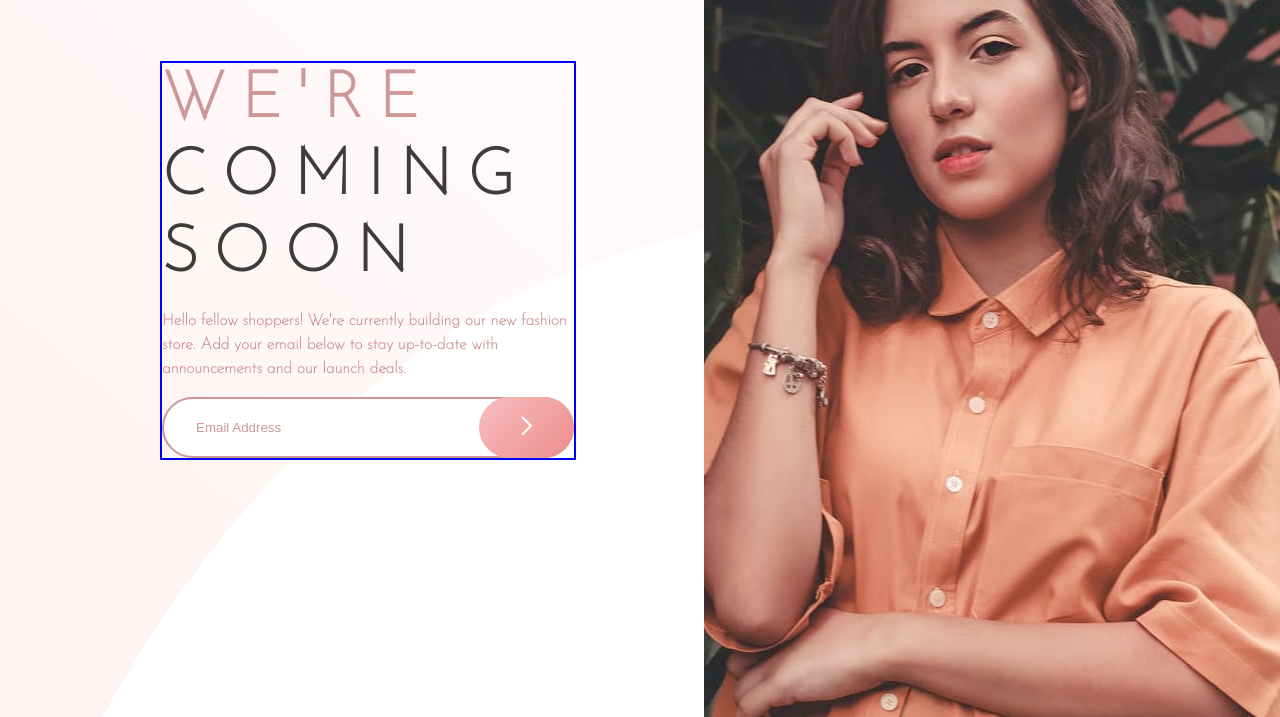
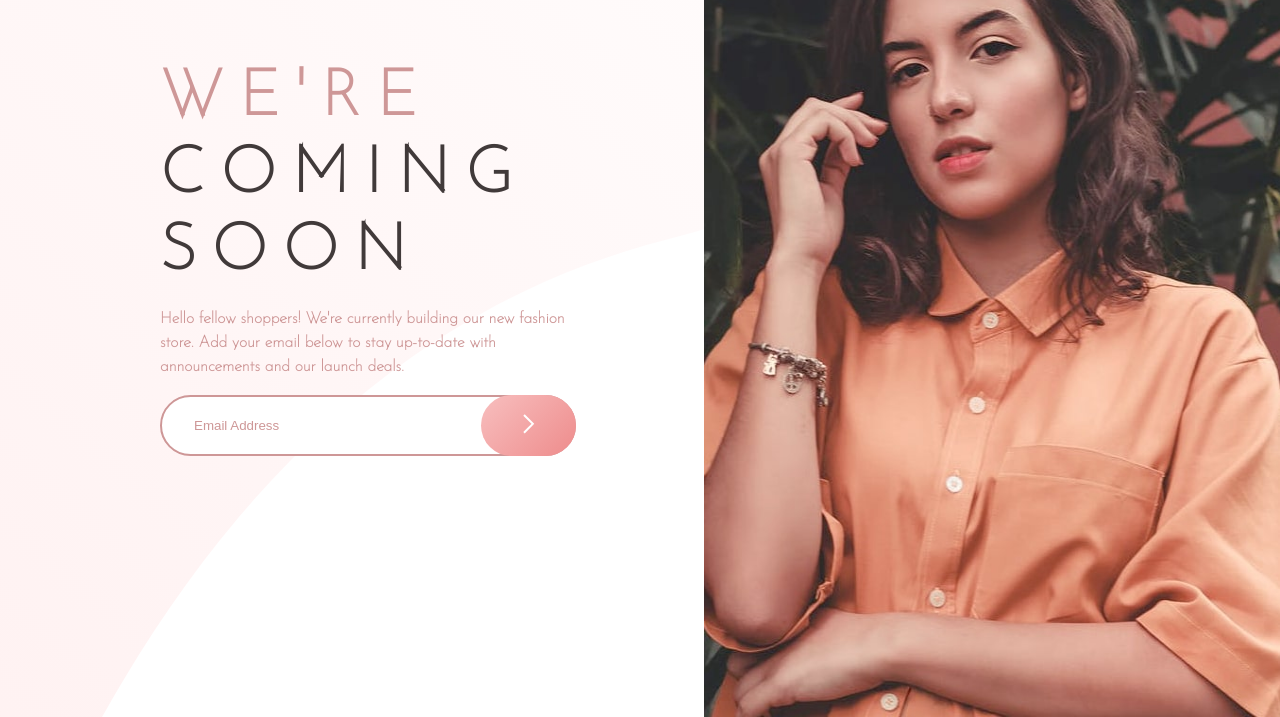
Before and after one commit to abanicaisse/FEM-base-apparel-challenge, a plain HTML site: page index.html in a window 1280 px wide. Shown: the part 83-800 px from the top of the page. Drawn offline with Linux system fonts and the light colour scheme.

Commit message:
updated style.css

```diff
--- a/css/style.css
+++ b/css/style.css
@@ -156,10 +156,6 @@ body {
         padding: 4rem 8rem 0 10rem;
     }
 
-    #main .presentation-section > div {
-        border: 2px solid blue;
-    }
-
     #main .presentation-section > div > h1 {
         font-size: 4rem;
         line-height: 1.2;
```
